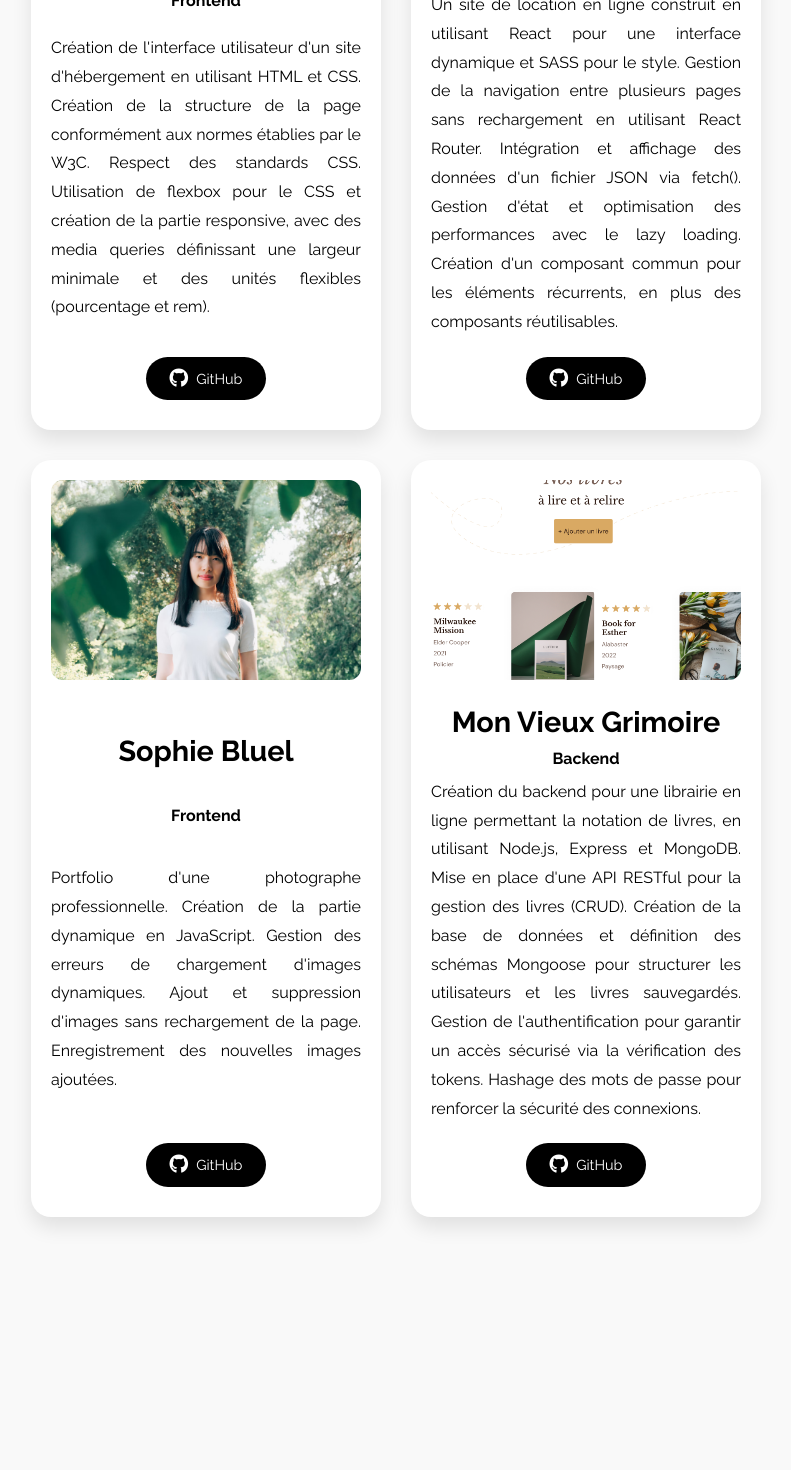
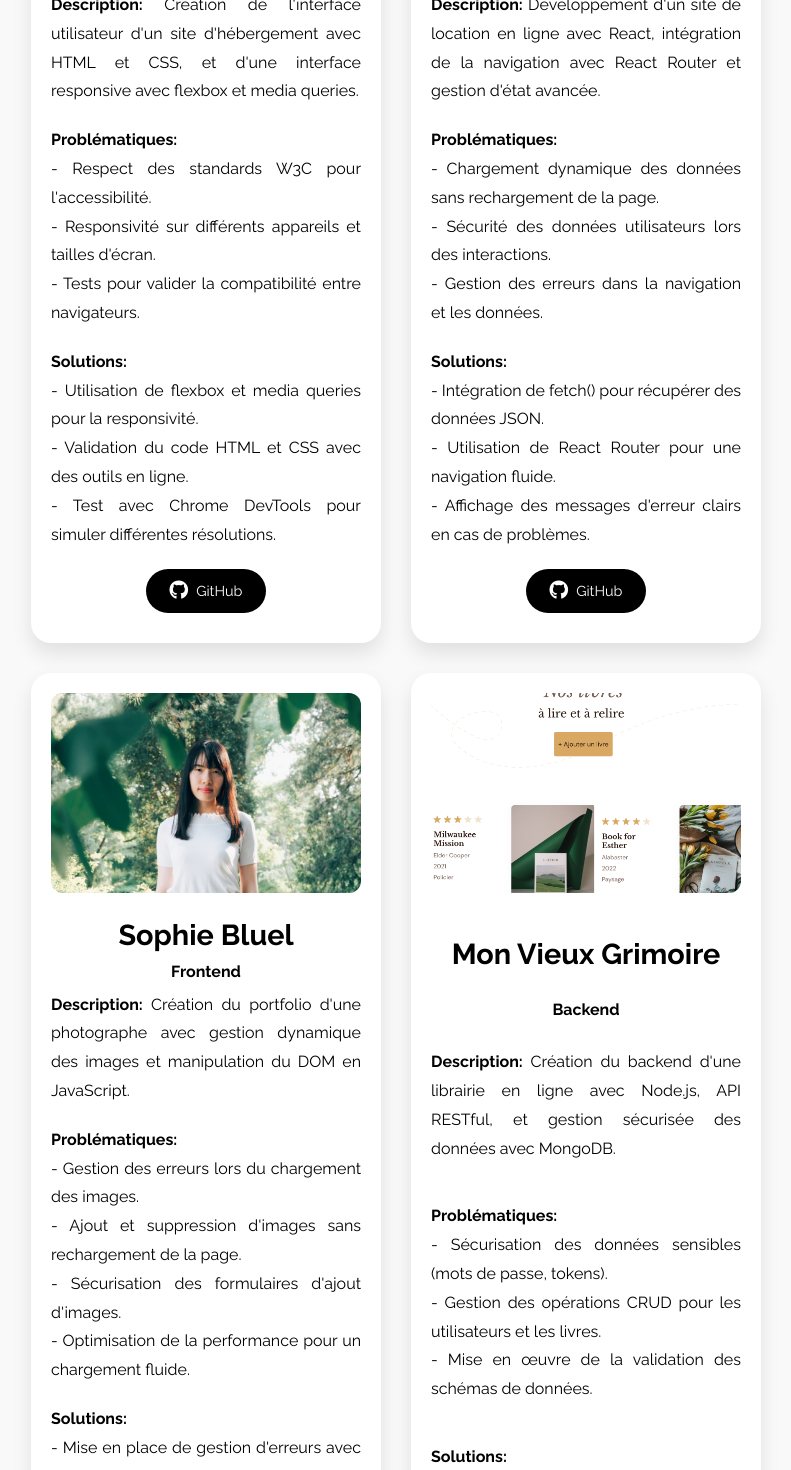
Before and after one commit to RandumGoo/Portfolio, a React (Create React App) app: page / in a window 1280 px wide. Shown: the part 1780-3250 px from the top of the page, without its empty margins (244-1035 px from the left). Built offline with nearby package versions, Linux system fonts and the light colour scheme.

Commit message:
Correction des details sur le sprojets

```diff
--- a/src/Components/Projects/Projects.jsx
+++ b/src/Components/Projects/Projects.jsx
@@ -7,58 +7,86 @@ function Projects() {
       <h2>Projets</h2>
       <div className="cards">
 
+        {/* Projet Booki */}
         <div className="card">
           <img src="/images/booki.png" alt="Booki" />
           <h3>Booki</h3>
           <span>Frontend</span>
-          <p>Création de l'interface utilisateur d'un site d'hébergement en utilisant HTML et CSS.
-            Création de la structure de la page conformément aux normes établies par le W3C.
-            Respect des standards CSS.
-            Utilisation de flexbox pour le CSS et création de la partie responsive, avec des media queries définissant une largeur minimale et des unités flexibles (pourcentage et rem).
+          <p><strong>Description:</strong> Création de l'interface utilisateur d'un site d'hébergement avec HTML et CSS, et d'une interface responsive avec flexbox et media queries.</p>
+          <p><strong>Problématiques:</strong><br />
+            - Respect des standards W3C pour l'accessibilité.<br />
+            - Responsivité sur différents appareils et tailles d'écran.<br />
+            - Tests pour valider la compatibilité entre navigateurs.
+          </p>
+          <p><strong>Solutions:</strong><br />
+            - Utilisation de flexbox et media queries pour la responsivité.<br />
+            - Validation du code HTML et CSS avec des outils en ligne.<br />
+            - Test avec Chrome DevTools pour simuler différentes résolutions.
           </p>
           <a href="https://github.com/RandumGoo/P2-Booki.git" target="_blank" rel="noopener noreferrer" className="github-link">
             <i className="fab fa-github"></i> GitHub
           </a>
         </div>
 
+        {/* Projet Kasa */}
         <div className="card">
           <img src="/images/kasa.png" alt="Kasa" />
           <h3>Kasa</h3>
           <span>Frontend</span>
-          <p>Un site de location en ligne construit en utilisant React pour une interface dynamique et SASS pour le style.
-            Gestion de la navigation entre plusieurs pages sans rechargement en utilisant React Router.
-            Intégration et affichage des données d'un fichier JSON via fetch().
-            Gestion d'état et optimisation des performances avec le lazy loading.
-            Création d'un composant commun pour les éléments récurrents, en plus des composants réutilisables.
+          <p><strong>Description:</strong> Développement d'un site de location en ligne avec React, intégration de la navigation avec React Router et gestion d'état avancée.</p>
+          <p><strong>Problématiques:</strong><br />
+            - Chargement dynamique des données sans rechargement de la page.<br />
+            - Sécurité des données utilisateurs lors des interactions.<br />
+            - Gestion des erreurs dans la navigation et les données.<br />
+          </p>
+          <p><strong>Solutions:</strong><br />
+            - Intégration de fetch() pour récupérer des données JSON.<br />
+            - Utilisation de React Router pour une navigation fluide.<br />
+            - Affichage des messages d'erreur clairs en cas de problèmes.<br />
           </p>
           <a href="https://github.com/RandumGoo/P5.git" target="_blank" rel="noopener noreferrer" className="github-link">
             <i className="fab fa-github"></i> GitHub
           </a>
         </div>
 
+        {/* Projet Sophie Bluel */}
         <div className="card">
           <img src="/images/sophie_bluel.png" alt="Sophie Bluel" />
           <h3>Sophie Bluel</h3>
           <span>Frontend</span>
-          <p>Portfolio d'une photographe professionnelle. Création de la partie dynamique en JavaScript.
-            Gestion des erreurs de chargement d'images dynamiques.
-            Ajout et suppression d'images sans rechargement de la page.
-            Enregistrement des nouvelles images ajoutées.
+          <p><strong>Description:</strong> Création du portfolio d'une photographe avec gestion dynamique des images et manipulation du DOM en JavaScript.</p>
+          <p><strong>Problématiques:</strong><br />
+            - Gestion des erreurs lors du chargement des images.<br />
+            - Ajout et suppression d'images sans rechargement de la page.<br />
+            - Sécurisation des formulaires d'ajout d'images.<br />
+            - Optimisation de la performance pour un chargement fluide.
+          </p>
+          <p><strong>Solutions:</strong><br />
+            - Mise en place de gestion d'erreurs avec des messages d'alerte.<br />
+            - Utilisation de l'API Fetch pour gérer les opérations CRUD.<br />
+            - Vérification et validation des entrées utilisateurs.<br />
+            - Optimisation des scripts pour améliorer la fluidité.
           </p>
           <a href="https://github.com/RandumGoo/P3.git" target="_blank" rel="noopener noreferrer" className="github-link">
             <i className="fab fa-github"></i> GitHub
           </a>
         </div>
 
+        {/* Projet Mon Vieux Grimoire */}
         <div className="card">
           <img src="/images/grimoire.png" alt="Mon Vieux Grimoire" />
           <h3>Mon Vieux Grimoire</h3>
           <span>Backend</span>
-          <p>Création du backend pour une librairie en ligne permettant la notation de livres, en utilisant Node.js, Express et MongoDB.
-            Mise en place d'une API RESTful pour la gestion des livres (CRUD).
-            Création de la base de données et définition des schémas Mongoose pour structurer les utilisateurs et les livres sauvegardés.
-            Gestion de l'authentification pour garantir un accès sécurisé via la vérification des tokens.
-            Hashage des mots de passe pour renforcer la sécurité des connexions.
+          <p><strong>Description:</strong> Création du backend d'une librairie en ligne avec Node.js, API RESTful, et gestion sécurisée des données avec MongoDB.</p>
+          <p><strong>Problématiques:</strong><br />
+            - Sécurisation des données sensibles (mots de passe, tokens).<br />
+            - Gestion des opérations CRUD pour les utilisateurs et les livres.<br />
+            - Mise en œuvre de la validation des schémas de données.<br />
+          </p>
+          <p><strong>Solutions:</strong><br />
+            - Utilisation de JWT pour l'authentification sécurisée.<br />
+            - Implémentation des schémas Mongoose pour structurer les données.<br />
+            - Hashage des mots de passe avec bcrypt.<br />
           </p>
           <a href="https://github.com/RandumGoo/P6v2.git" target="_blank" rel="noopener noreferrer" className="github-link">
             <i className="fab fa-github"></i> GitHub
```
